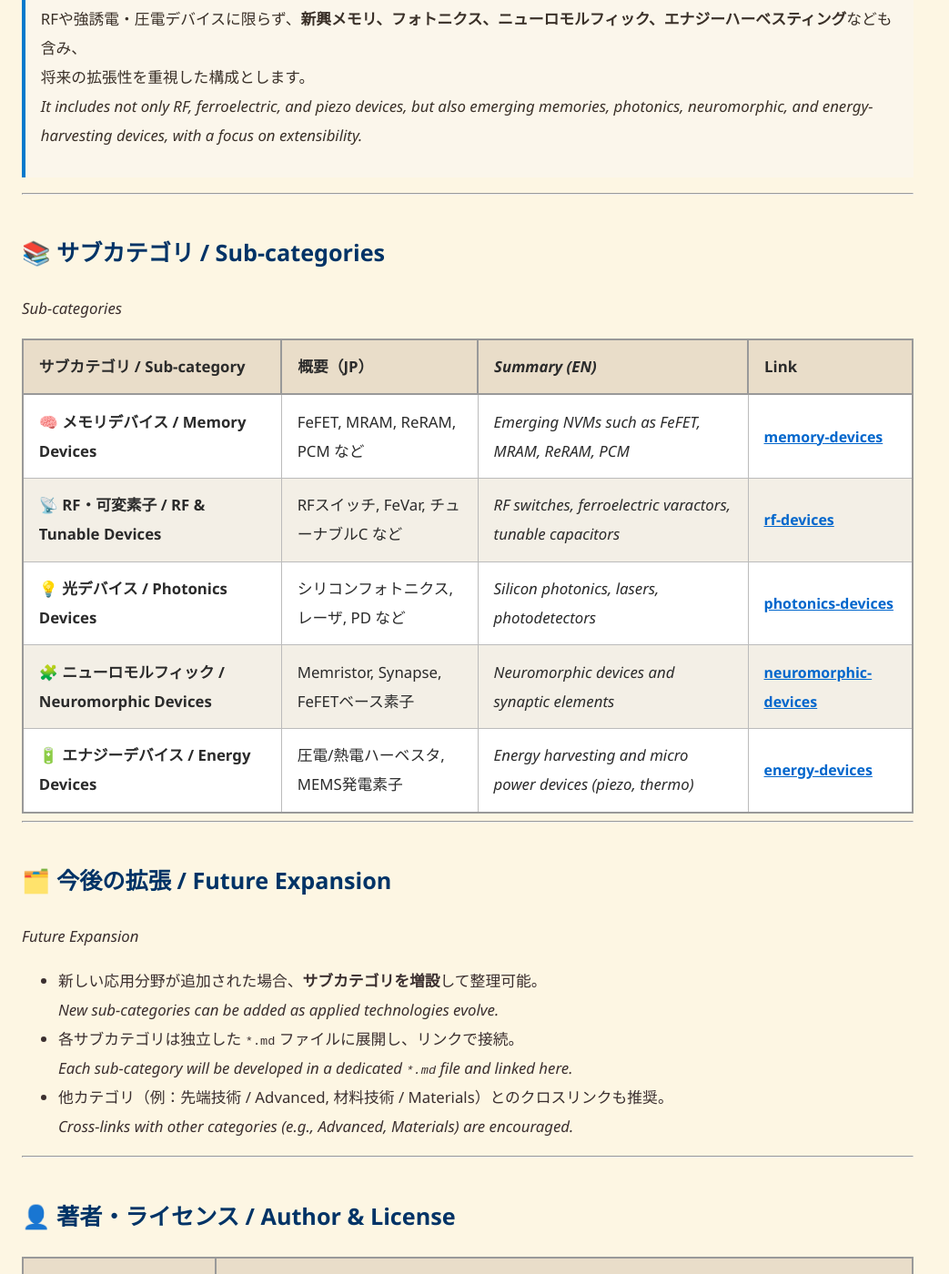
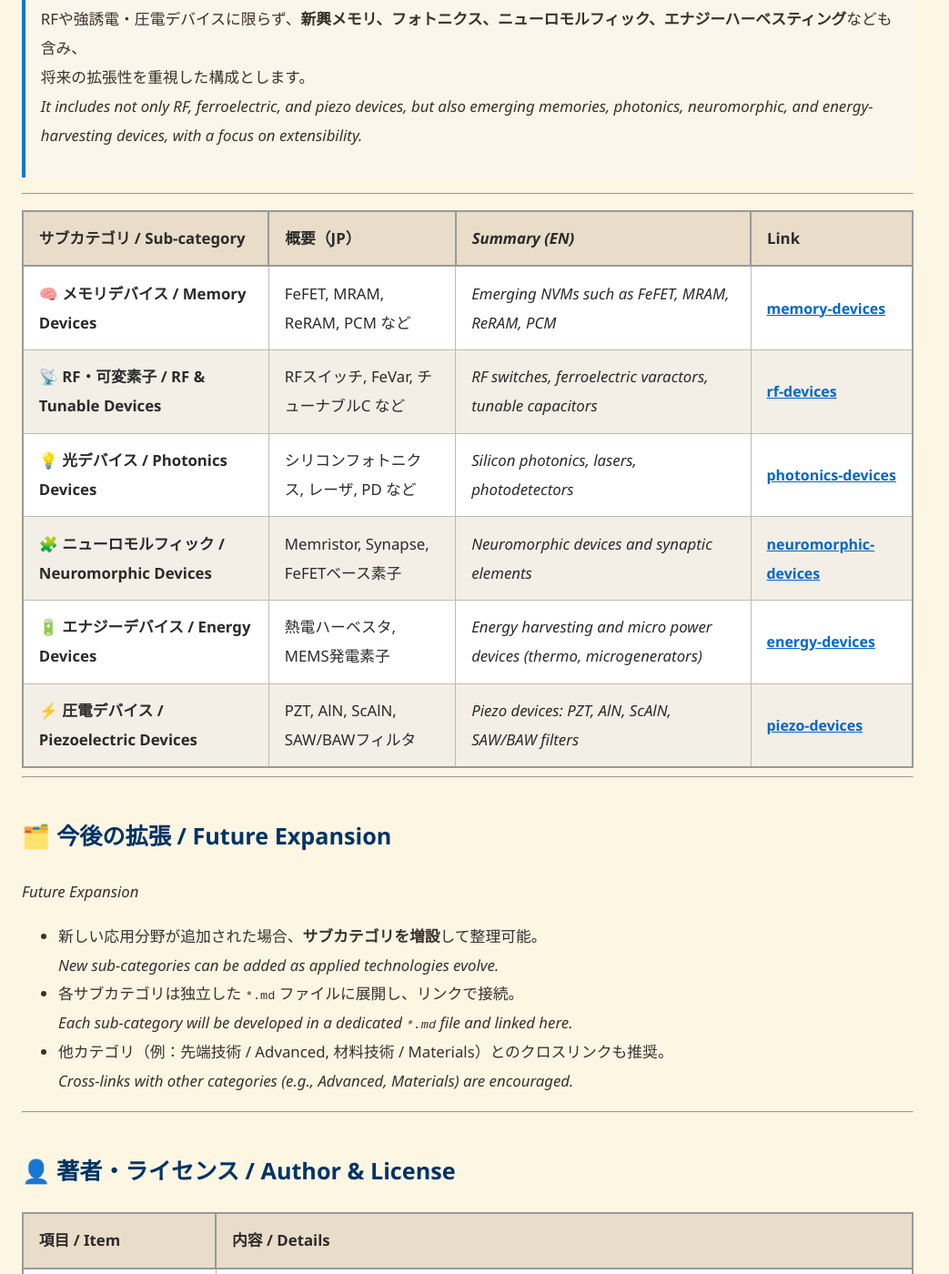
Before and after one commit to Samizo-AITL/Edusemi-Plus, a Jekyll site: the page built from applied-devices/index.md, in a window 1280 px wide and 1400 px high, scrolled down 724 px. Shown: the whole window at 91% size, without its empty margins (0-1043 px from the left). Built offline with Jekyll 4.4.1, drawn with Linux system fonts in a browser that asks for light colours.

Commit message:
Update index.md

```diff
--- a/applied-devices/index.md
+++ b/applied-devices/index.md
@@ -29,16 +29,14 @@ title: 🔬 応用デバイス / Applied Devices
 
 ---
 
-## 📚 サブカテゴリ / Sub-categories
-*Sub-categories*
-
 | サブカテゴリ / Sub-category | 概要（JP） | *Summary (EN)* | Link |
 |---|---|---|---|
 | 🧠 **メモリデバイス / Memory Devices** | FeFET, MRAM, ReRAM, PCM など | *Emerging NVMs such as FeFET, MRAM, ReRAM, PCM* | [memory-devices](./memory-devices.md) |
 | 📡 **RF・可変素子 / RF & Tunable Devices** | RFスイッチ, FeVar, チューナブルC など | *RF switches, ferroelectric varactors, tunable capacitors* | [rf-devices](./rf-devices/) |
 | 💡 **光デバイス / Photonics Devices** | シリコンフォトニクス, レーザ, PD など | *Silicon photonics, lasers, photodetectors* | [photonics-devices](./photonics-devices.md) |
 | 🧩 **ニューロモルフィック / Neuromorphic Devices** | Memristor, Synapse, FeFETベース素子 | *Neuromorphic devices and synaptic elements* | [neuromorphic-devices](./neuromorphic-devices.md) |
-| 🔋 **エナジーデバイス / Energy Devices** | 圧電/熱電ハーベスタ, MEMS発電素子 | *Energy harvesting and micro power devices (piezo, thermo)* | [energy-devices](./energy-devices.md) |
+| 🔋 **エナジーデバイス / Energy Devices** | 熱電ハーベスタ, MEMS発電素子 | *Energy harvesting and micro power devices (thermo, microgenerators)* | [energy-devices](./energy-devices.md) |
+| ⚡ **圧電デバイス / Piezoelectric Devices** | PZT, AlN, ScAlN, SAW/BAWフィルタ | *Piezo devices: PZT, AlN, ScAlN, SAW/BAW filters* | [piezo-devices](./piezo-devices.md) |
 
 ---
 
```
